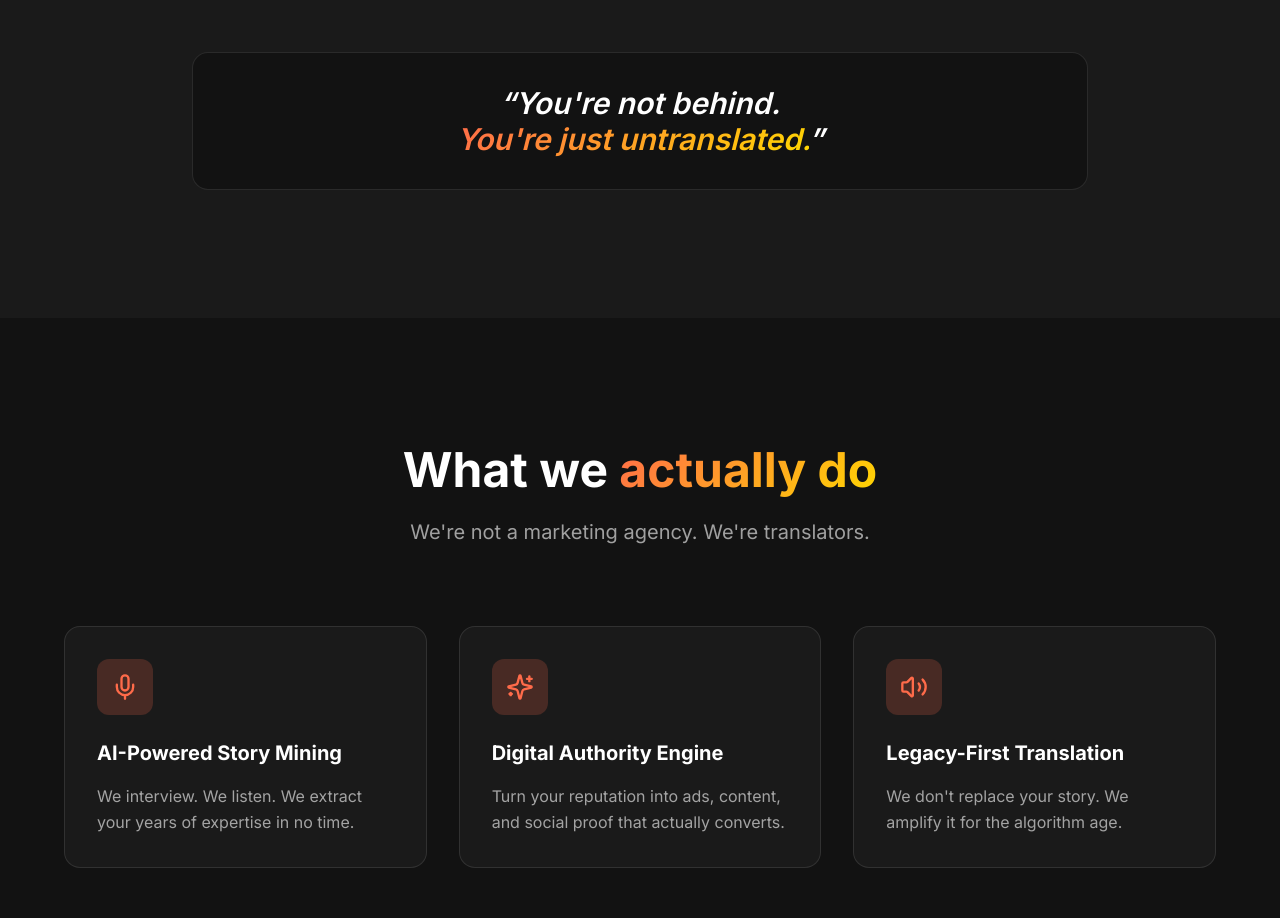
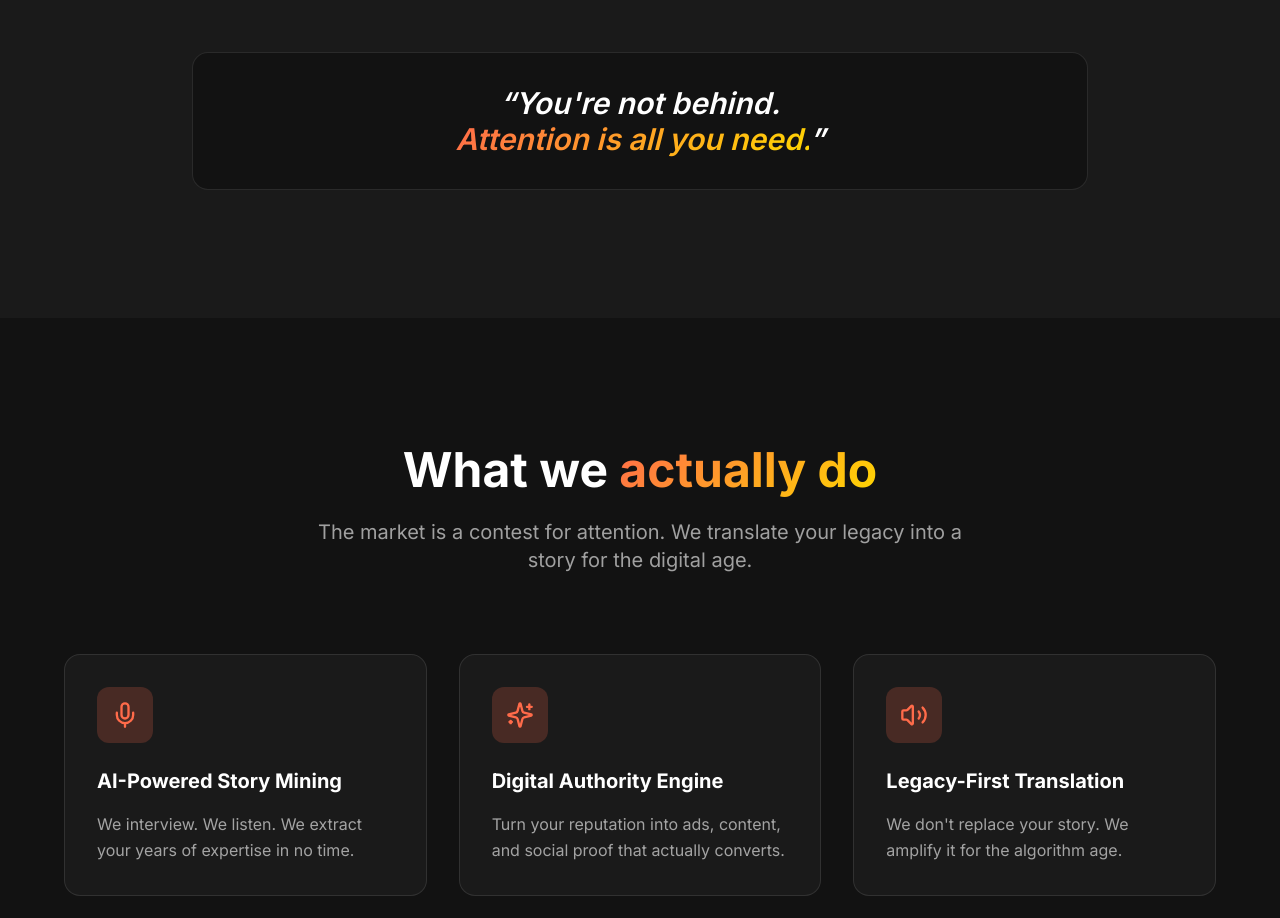
Before and after one commit to romanvieito/ui.miami, a Next.js app: page / in a window 1280 px wide. Shown: the part 1360-2278 px from the top of the page. Built offline with nearby package versions, Linux system fonts and the light colour scheme; no server answers.

Commit message:
Revise messaging in Features and Problem components for clarity and engagement
- Update text in the Features component to better convey the service's value proposition.
- Modify the quote in the Problem component to emphasize the importance of attention in the digital landscape.

```diff
--- a/components/Features.tsx
+++ b/components/Features.tsx
@@ -43,7 +43,7 @@ export default function Features() {
             What we <span className="gradient-text">actually do</span>
           </h2>
           <p className="text-white/60 text-lg md:text-xl max-w-2xl mx-auto">
-            We&apos;re not a marketing agency. We&apos;re translators.
+            The market is a contest for attention. We translate your legacy into a story for the digital age.
           </p>
         </motion.div>
 
--- a/components/Problem.tsx
+++ b/components/Problem.tsx
@@ -66,7 +66,7 @@ export default function Problem() {
             <p className="text-2xl md:text-3xl font-semibold text-white italic">
               &ldquo;You&apos;re not behind.
               <br />
-              <span className="gradient-text">You&apos;re just untranslated.</span>&rdquo;
+              <span className="gradient-text">Attention is all you need.</span>&rdquo;
             </p>
           </motion.div>
         </motion.div>
```
